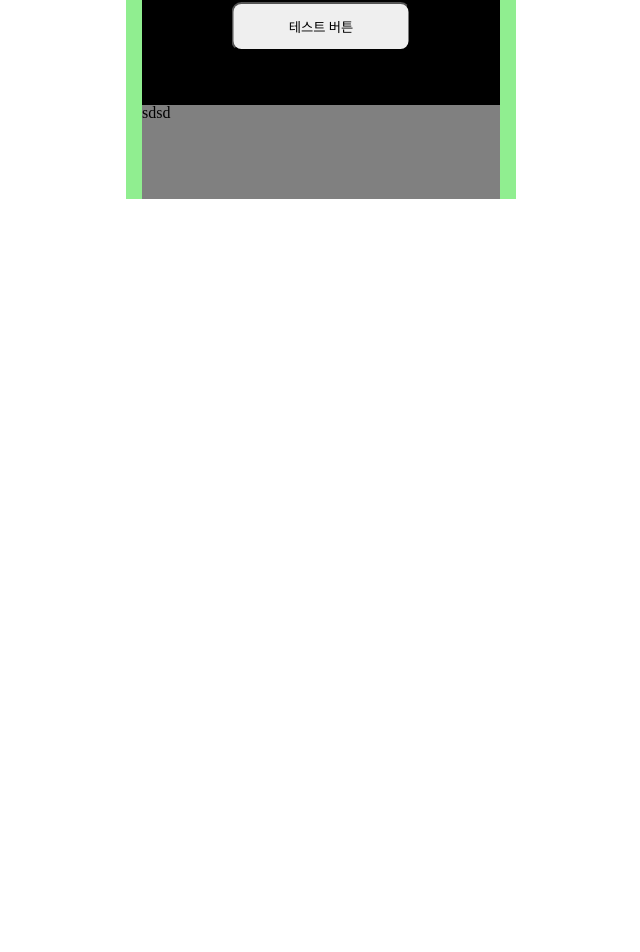
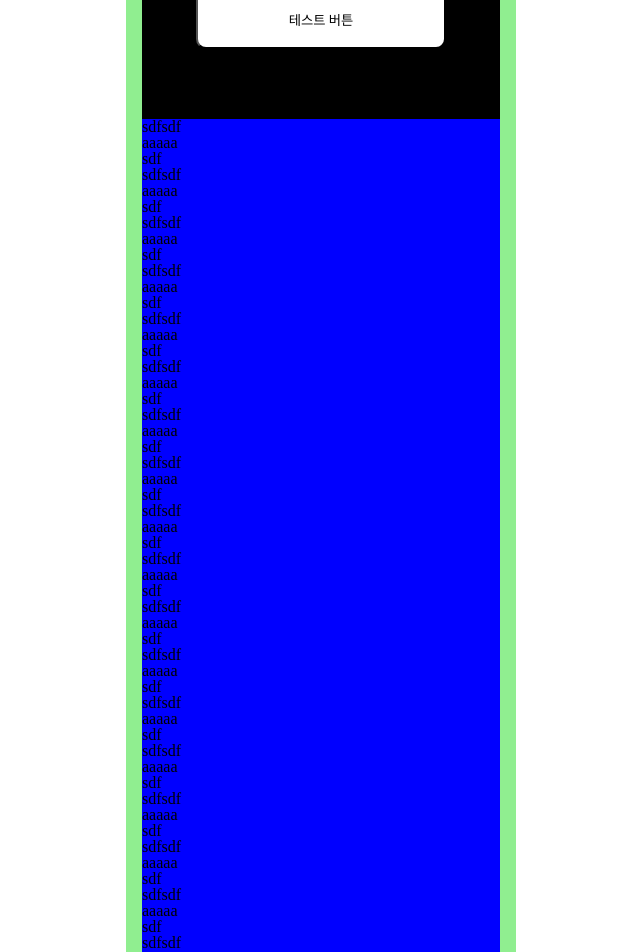
Before and after one commit to styleKey/StyleKey_Client, a React (Vite) app: page / in a window 1280 px wide. Shown: the part 700-1652 px from the top of the page, without its empty margins (319-959 px from the left). Before the commit the page ends 899 px from the top, so only its background shows below. Built offline with nearby package versions, Linux system fonts and the light colour scheme; a web font is replaced by a local one.

Commit message:
Design: Homepage css 수정
## 수정사항
- 기존의 HomeTop, HomeMiddle에 flex를 적용한 것을 삭제하고 height를 viewheight로 조정해서 각 기기별 UI를 확인하고 변경하였다.

```diff
--- a/src/components/body/Homepage.tsx
+++ b/src/components/body/Homepage.tsx
@@ -60,7 +60,7 @@ const Homepage: React.FC = () => {
       <Ho.HomeTop>
         <Ho.Container>
           <Ho.Arrow direction="prev" onClick={moveToPrevSlide}>
-            ←
+            <p>&#8249;</p>
           </Ho.Arrow>
           {data.map((character) => (
             <Ho.Slide
@@ -71,7 +71,7 @@ const Homepage: React.FC = () => {
             </Ho.Slide>
           ))}
           <Ho.Arrow direction="next" onClick={moveToNextSlide}>
-            →
+            <p>&#8250;</p>
           </Ho.Arrow>
           <Ho.DotContainer>
             {data.map((character) => (
@@ -87,7 +87,172 @@ const Homepage: React.FC = () => {
       <Ho.HomeMiddle>
         <Ho.TestButton>테스트 버튼</Ho.TestButton>
       </Ho.HomeMiddle>
-      <Ho.HomeBottom>sdsd</Ho.HomeBottom>
+      <Ho.HomeBottom>
+        <div>
+          <div>
+            <div>sdfsdf</div>
+          </div>
+          <div>
+            <div>aaaaa</div>
+          </div>
+          <div>
+            <div>sdf</div>
+          </div>
+          <div>
+            <div>sdfsdf</div>
+          </div>
+          <div>
+            <div>aaaaa</div>
+          </div>
+          <div>
+            <div>sdf</div>
+          </div>
+          <div>
+            <div>sdfsdf</div>
+          </div>
+          <div>
+            <div>aaaaa</div>
+          </div>
+          <div>
+            <div>sdf</div>
+          </div>
+          <div>
+            <div>sdfsdf</div>
+          </div>
+          <div>
+            <div>aaaaa</div>
+          </div>
+          <div>
+            <div>sdf</div>
+          </div>
+          <div>
+            <div>sdfsdf</div>
+          </div>
+          <div>
+            <div>aaaaa</div>
+          </div>
+          <div>
+            <div>sdf</div>
+          </div>
+          <div>
+            <div>sdfsdf</div>
+          </div>
+          <div>
+            <div>aaaaa</div>
+          </div>
+          <div>
+            <div>sdf</div>
+          </div>
+          <div>
+            <div>sdfsdf</div>
+          </div>
+          <div>
+            <div>aaaaa</div>
+          </div>
+          <div>
+            <div>sdf</div>
+          </div>
+          <div>
+            <div>sdfsdf</div>
+          </div>
+          <div>
+            <div>aaaaa</div>
+          </div>
+          <div>
+            <div>sdf</div>
+          </div>
+          <div>
+            <div>sdfsdf</div>
+          </div>
+          <div>
+            <div>aaaaa</div>
+          </div>
+          <div>
+            <div>sdf</div>
+          </div>
+          <div>
+            <div>sdfsdf</div>
+          </div>
+          <div>
+            <div>aaaaa</div>
+          </div>
+          <div>
+            <div>sdf</div>
+          </div>
+          <div>
+            <div>sdfsdf</div>
+          </div>
+          <div>
+            <div>aaaaa</div>
+          </div>
+          <div>
+            <div>sdf</div>
+          </div>
+          <div>
+            <div>sdfsdf</div>
+          </div>
+          <div>
+            <div>aaaaa</div>
+          </div>
+          <div>
+            <div>sdf</div>
+          </div>
+          <div>
+            <div>sdfsdf</div>
+          </div>
+          <div>
+            <div>aaaaa</div>
+          </div>
+          <div>
+            <div>sdf</div>
+          </div>
+          <div>
+            <div>sdfsdf</div>
+          </div>
+          <div>
+            <div>aaaaa</div>
+          </div>
+          <div>
+            <div>sdf</div>
+          </div>
+          <div>
+            <div>sdfsdf</div>
+          </div>
+          <div>
+            <div>aaaaa</div>
+          </div>
+          <div>
+            <div>sdf</div>
+          </div>
+          <div>
+            <div>sdfsdf</div>
+          </div>
+          <div>
+            <div>aaaaa</div>
+          </div>
+          <div>
+            <div>sdf</div>
+          </div>
+          <div>
+            <div>sdfsdf</div>
+          </div>
+          <div>
+            <div>aaaaa</div>
+          </div>
+          <div>
+            <div>sdf</div>
+          </div>
+          <div>
+            <div>sdfsdf</div>
+          </div>
+          <div>
+            <div>aaaaa</div>
+          </div>
+          <div>
+            <div>sdf</div>
+          </div>
+        </div>
+      </Ho.HomeBottom>
     </Ho.Homepage>
   );
 };
--- a/src/components/body/styles/Homepage.styles.tsx
+++ b/src/components/body/styles/Homepage.styles.tsx
@@ -1,10 +1,10 @@
 import styled from 'styled-components';
+
+//HomeTop, HomeMiddle의 height는 HomeBottom의 height에 따라서 조정 필요할 듯.
 
 export const Homepage = styled.div`
   display: flex;
   flex-direction: column;
-  height: 100vh;
-  overflow-y: auto;
   margin: 0 16px;
   background-color: grey;
 `;
@@ -13,20 +13,19 @@ export const HomeTop = styled.div`
   background-color: red;
   display: flex;
   align-items: center;
-  flex: 0.7;
+  height: 65vh;
 `;
 
 export const HomeMiddle = styled.div`
   background-color: black;
   display: flex;
   align-items: center;
-  flex: 0.2;
+  height: 25vh;
 `;
 
 export const HomeBottom = styled.div`
-  flex:1
   background-color: blue;
-  `;
+`;
 
 export const Container = styled.div`
   width: 296px;
@@ -53,9 +52,18 @@ export const Arrow = styled.button<ArrowProps>`
   width: 30px;
   height: 30px;
   border-radius: 50%;
-  background-color: rgba(169, 169, 169, 0.7);
+  background-color: rgba(169, 169, 169, 0.5);
   z-index: 1;
   cursor: pointer;
+  font-size: 30px;
+  display: flex;
+  align-items: center;
+  justify-content: center;
+  & > p {
+    margin-top: 2px; /* 상단 마진으로 위치 조정 */
+    margin-left: 0px;
+    margin-bottom: 5px; /* 하단 마진으로 위치 조정 */
+  }
 `;
 
 export const Slide = styled.div`
@@ -92,9 +100,9 @@ export const Dot = styled.div`
 `;
 
 export const TestButton = styled.button`
-  width: 50%;
-  height: 49px;
-  background-color: whie;
+  width: 70%;
+  height: 30%;
+  background-color: white;
   border-radius: 10px;
-  transform: translateX(50%);
+  margin: 0 auto;
 `;
```
